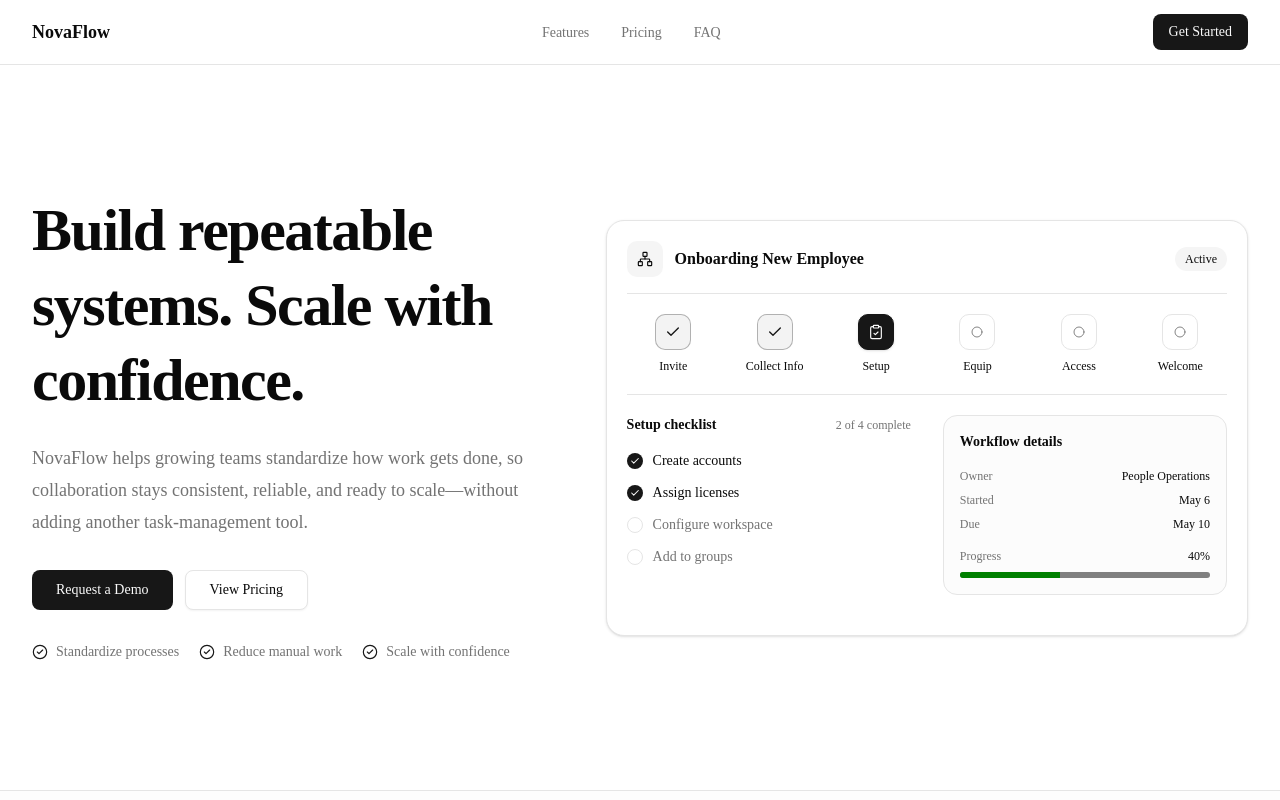
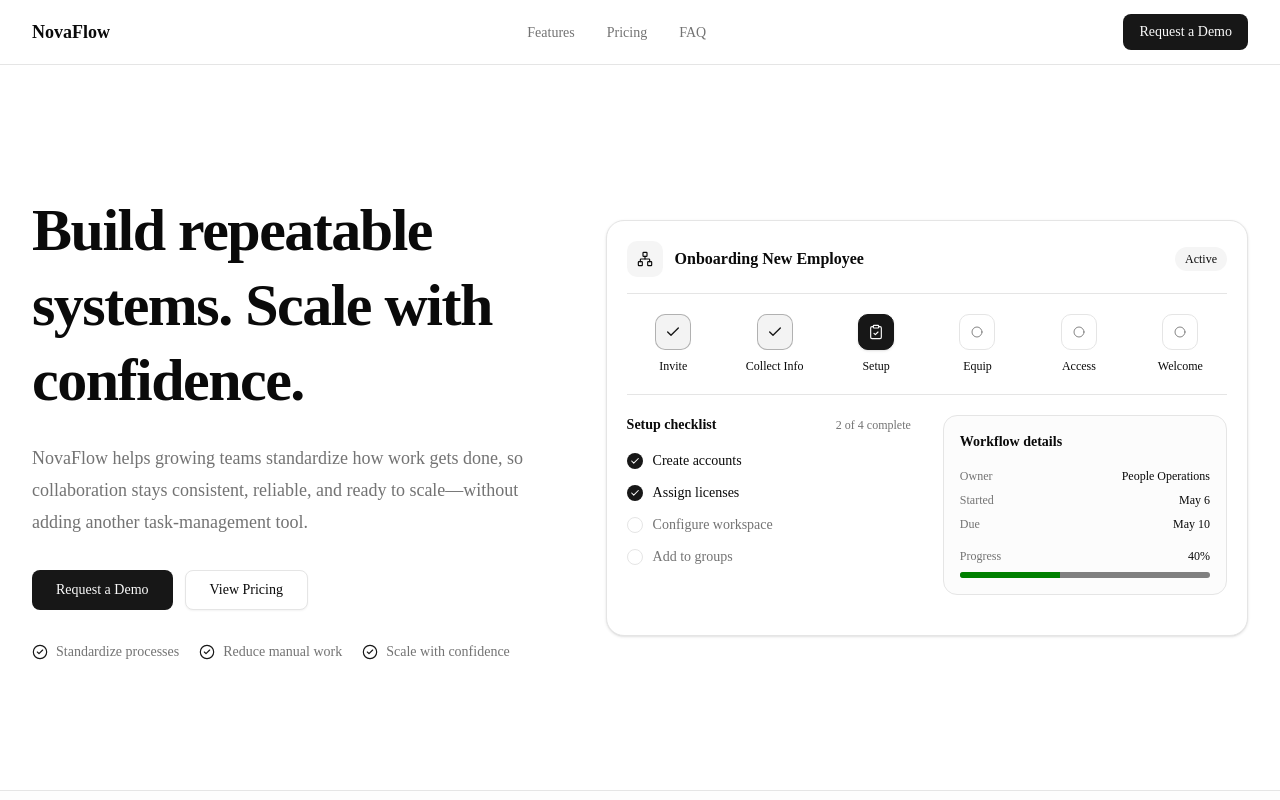
Before and after one commit to ryanaxondev/novaflow, a Next.js app: page / in a window 1280 px wide. Shown: the top 800 px of the page. Built offline with nearby package versions, Linux system fonts and the light colour scheme.

Commit message:
feat(marketing): complete demo conversion flow

```diff
--- a/src/app/(marketing)/page.tsx
+++ b/src/app/(marketing)/page.tsx
@@ -1,6 +1,7 @@
 import { Benefits } from "@/components/marketing/Benefits";
 import { FAQ } from "@/components/marketing/FAQ";
 import { Features } from "@/components/marketing/Features";
+import { FinalCTA } from "@/components/marketing/FinalCTA";
 import { Footer } from "@/components/marketing/Footer";
 import { Hero } from "@/components/marketing/Hero";
 import { Navbar } from "@/components/marketing/Navbar";
@@ -22,6 +23,7 @@
         <SocialProof />
         <Pricing />
         <FAQ />
+        <FinalCTA />
       </main>
       <Footer />
     </>
--- a/src/components/marketing/FAQ.tsx
+++ b/src/components/marketing/FAQ.tsx
@@ -36,6 +36,11 @@
     answer:
       "A self-serve free trial is not part of the current website experience. You can request a demo to discuss NovaFlow, your team’s workflows, and the illustrative plans.",
   },
+  {
+    question: "What happens after I request a demo?",
+    answer:
+      "You’ll be taken to NovaFlow’s approved booking page, where you can choose an available time for an introductory conversation about your team’s recurring workflows.",
+  },
 ] as const;
 
 export function FAQ() {
--- a/src/components/marketing/FinalCTA.tsx
+++ b/src/components/marketing/FinalCTA.tsx
@@ -0,0 +1,34 @@
+import Link from "next/link";
+
+import { buttonVariants } from "@/components/ui/button";
+import { Container } from "@/components/ui/Container";
+import { Section } from "@/components/ui/Section";
+import { SectionHeader } from "@/components/ui/SectionHeader";
+
+const DEMO_BOOKING_URL =
+  "https://calendly.com/ryanaxondev/novaflow-introductory-demo";
+
+export function FinalCTA() {
+  return (
+    <Section
+      id="request-demo"
+      className="bg-muted/20"
+    >
+      <Container>
+        <div className="flex flex-col items-center gap-8 text-center">
+          <SectionHeader
+            title="Ready to make recurring work repeatable?"
+            description="Start a conversation about how NovaFlow could support your team’s operational workflows."
+          />
+
+          <Link
+            href={DEMO_BOOKING_URL}
+            className={buttonVariants({ size: "lg" })}
+          >
+            Request a Demo
+          </Link>
+        </div>
+      </Container>
+    </Section>
+  );
+}
--- a/src/components/marketing/Footer.tsx
+++ b/src/components/marketing/Footer.tsx
@@ -6,6 +6,7 @@
   { label: "Features", href: "#features" },
   { label: "Pricing", href: "#pricing" },
   { label: "FAQ", href: "#faq" },
+  { label: "Request a Demo", href: "#request-demo" },
 ] as const;
 
 export function Footer() {
--- a/src/components/marketing/Hero.tsx
+++ b/src/components/marketing/Hero.tsx
@@ -59,7 +59,7 @@
 
             <div className="flex flex-col gap-3 sm:flex-row">
               <Link
-                href="/contact"
+                href="#request-demo"
                 className={cn(
                   buttonVariants({ size: "lg" }),
                   "w-full sm:w-auto",
--- a/src/components/marketing/Navbar.tsx
+++ b/src/components/marketing/Navbar.tsx
@@ -38,10 +38,10 @@
           </ul>
 
           <Link
-            href="#pricing"
+            href="#request-demo"
             className={buttonVariants()}
           >
-            Get Started
+            Request a Demo
           </Link>
         </nav>
       </Container>
```
